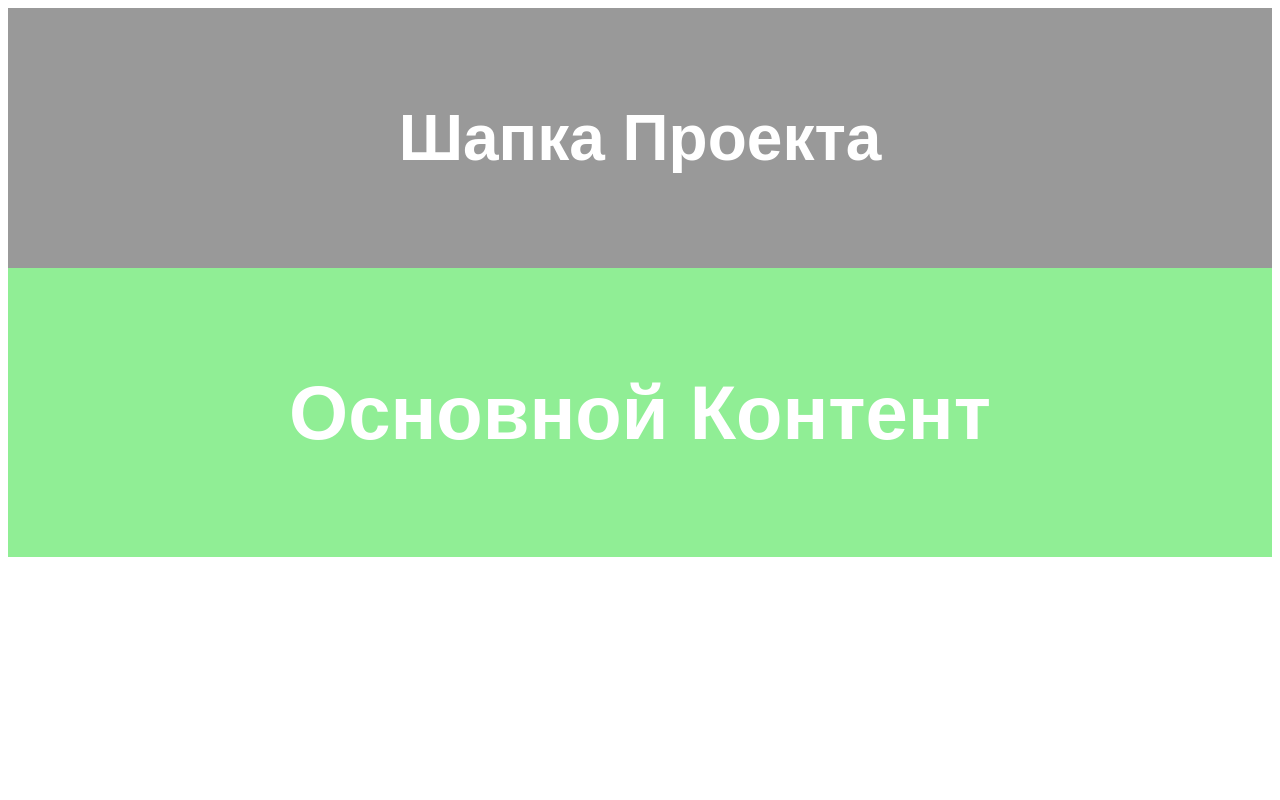
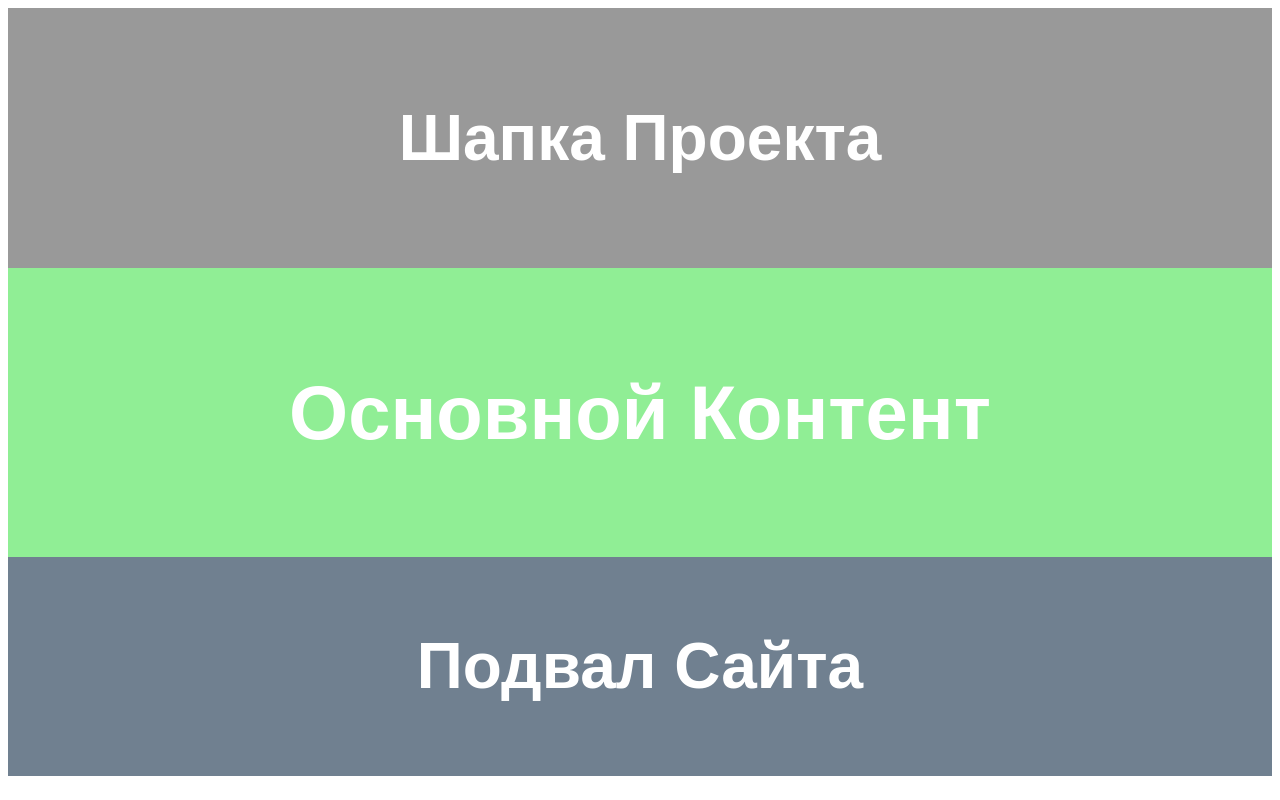
Before and after one commit to Alex-arch-user/remote-test, a plain HTML site: page index.html in a window 1280 px wide. Drawn offline with Linux system fonts and the light colour scheme.

Commit message:
Footer ready

```diff
--- a/index.html
+++ b/index.html
@@ -17,5 +17,8 @@
 		 <h1>Основной Контент</h1>
 	 </main>
 
+	 <footer class="footer">
+		<h1>Подвал Сайта</h1>
+	 </footer>
 </body>
 </html>
--- a/main.css
+++ b/main.css
@@ -18,3 +18,12 @@
 	  color: #fff;
 
 }
+
+.footer {
+	background: SlateGrey;
+	padding: 30px;
+	font-size: 32px;
+	font-family: sans-serif;
+	text-align: center;
+	color: #fff;
+}
```
